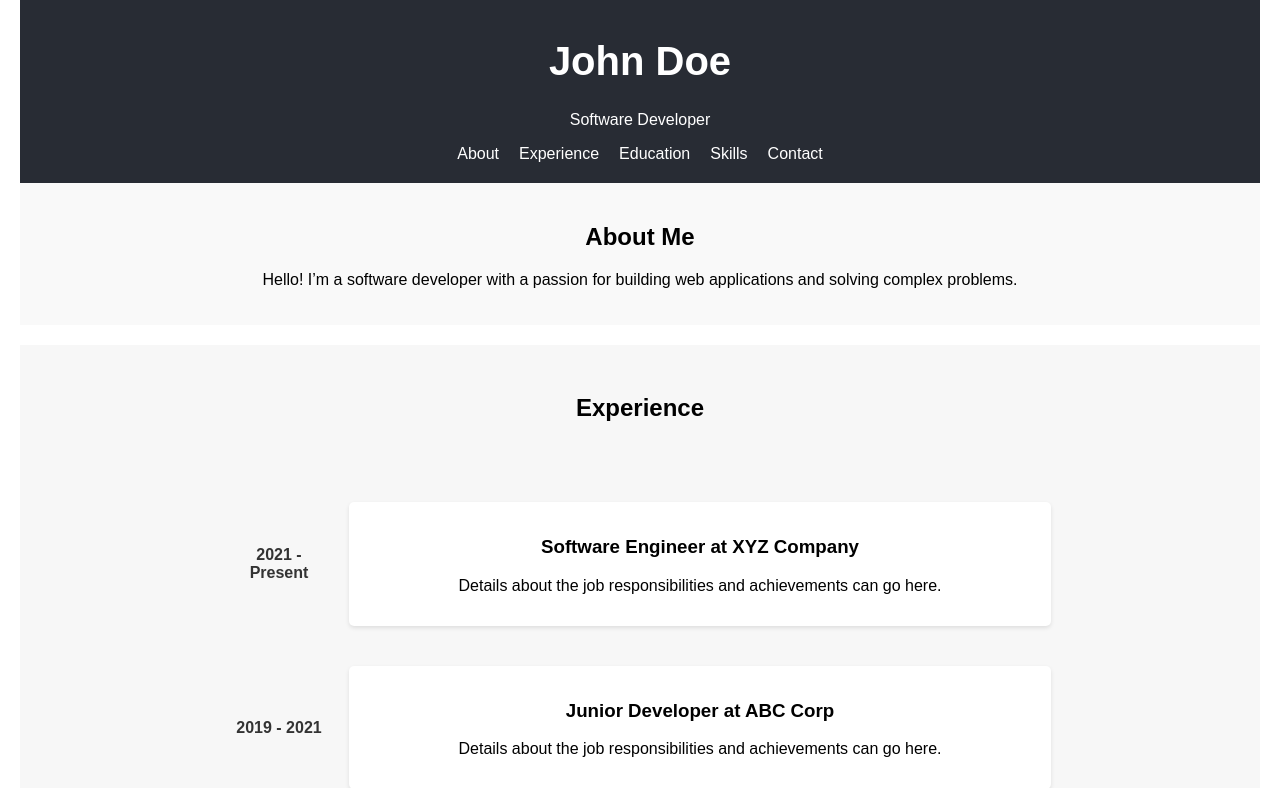
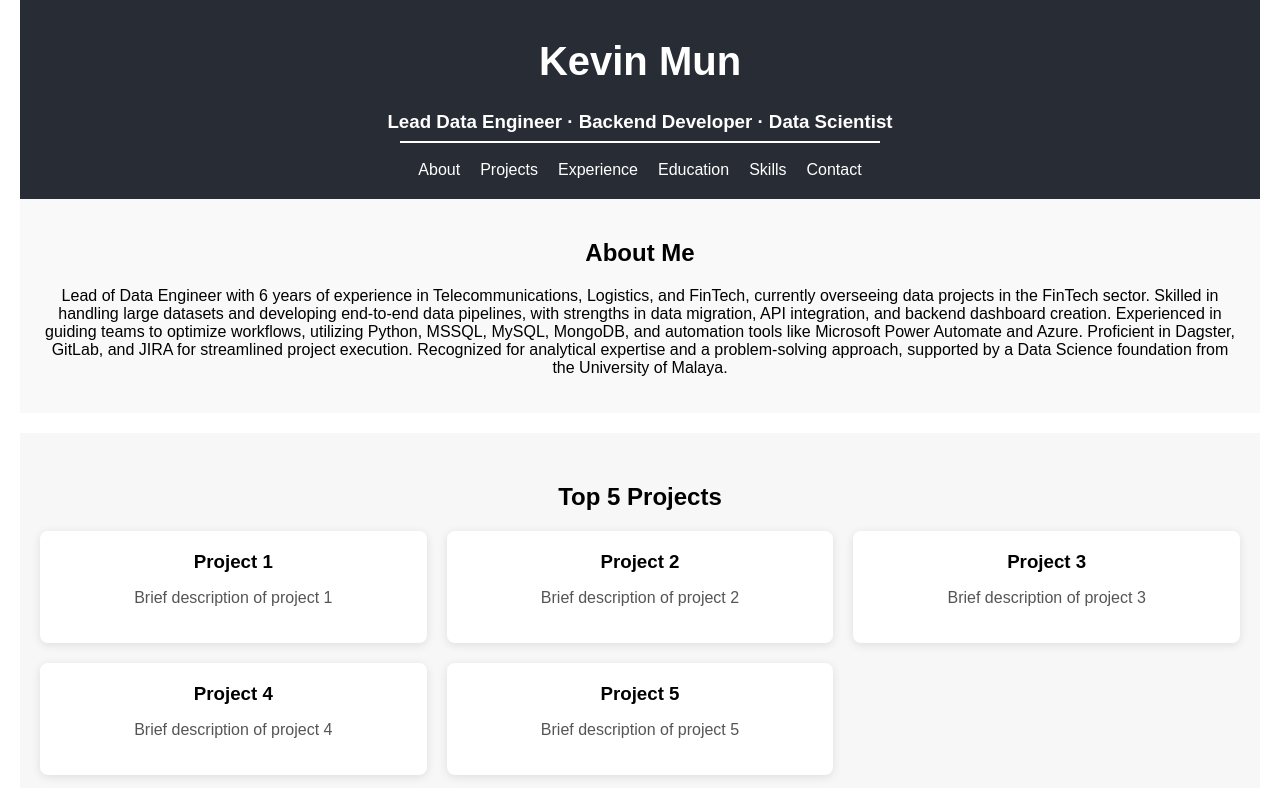
Before and after one commit to KevinMunSiuHou/resumeWebsite, a React (Create React App) app: page / in a window 1280 px wide. Shown: the part 192-980 px from the top of the page. Built offline with nearby package versions, Linux system fonts and the light colour scheme.

Commit message:
Edit on about and add in top 5 projects

```diff
--- a/src/components/About.js
+++ b/src/components/About.js
@@ -5,7 +5,7 @@ import './About.css';
 const About = () => (
   <section id="about" className="about">
     <h2>About Me</h2>
-    <p>Hello! I’m a software developer with a passion for building web applications and solving complex problems.</p>
+    <p>Lead of Data Engineer with 6 years of experience in Telecommunications, Logistics, and FinTech, currently overseeing data projects in the FinTech sector. Skilled in handling large datasets and developing end-to-end data pipelines, with strengths in data migration, API integration, and backend dashboard creation. Experienced in guiding teams to optimize workflows, utilizing Python, MSSQL, MySQL, MongoDB, and automation tools like Microsoft Power Automate and Azure. Proficient in Dagster, GitLab, and JIRA for streamlined project execution. Recognized for analytical expertise and a problem-solving approach, supported by a Data Science foundation from the University of Malaya.</p>
   </section>
 );
 
--- a/src/components/Experience.css
+++ b/src/components/Experience.css
@@ -1,8 +1,8 @@
-/* src/components/Experience.css */
+/* Experience Section */
 .experience {
   padding: 30px 20px;
   background-color: #f7f7f7;
-    margin-bottom: 20px; /* Light background for the experience section */
+  margin-bottom: 20px; /* Space below for separation */
 }
 
 h2 {
@@ -12,7 +12,7 @@ h2 {
 
 .timeline {
   position: relative;
-    padding: 20px 0;
+  /* padding: 20px 0; */
   margin: 0 auto; /* Center the timeline */
   width: 80%; /* Control the width of the timeline */
 }
@@ -20,7 +20,7 @@ h2 {
 /* Each timeline item */
 .timeline-item {
   position: relative;
-    margin: 40px 0; /* Space between items */
+  margin: 30px 0; /* Space between items */
   display: flex; /* Use flexbox for alignment */
   align-items: center; /* Center items vertically */
   justify-content: center; /* Center the timeline items */
@@ -44,4 +44,36 @@ h2 {
   width: 70%; /* Control width of content */
 }
 
-  /* Removed dot and vertical line styling */
+/* Top 5 Projects Section */
+.projects {
+  padding: 30px 20px;
+  background-color: #f7f7f7;
+  margin-bottom: 20px;
+}
+
+.projects h2 {
+  text-align: center;
+
+}
+
+.projects-list {
+  display: grid;
+  grid-template-columns: repeat(auto-fill, minmax(300px, 1fr));
+  gap: 20px;
+}
+
+.project-item {
+  background-color: #ffffff;
+  padding: 20px;
+  border-radius: 8px;
+  box-shadow: 0 2px 10px rgba(0, 0, 0, 0.1);
+}
+
+.project-item h3 {
+  margin: 0 0 10px 0;
+}
+
+.project-item p {
+  font-size: 1rem;
+  color: #555;
+}
--- a/src/components/Experience.js
+++ b/src/components/Experience.js
@@ -1,16 +1,38 @@
-// src/components/Experience.js
 import React from 'react';
 import './Experience.css';
 
 const Experience = () => {
   const experiences = [
-    { year: '2021 - Present', job: 'Software Engineer at XYZ Company' },
-    { year: '2019 - 2021', job: 'Junior Developer at ABC Corp' },
-    { year: '2018 - 2019', job: 'Intern at DEF Ltd' },
+    { year: 'Jun 2023 - Present', job: 'Software Engineer at XYZ Company' , jobDetails:'ZZZZZZZZ'},
+    { year: 'August 2022 - May 2023', job: 'Junior Developer at ABC Corp' , jobDetails:'ZZZZZZZZ'},
+    { year: '2018 - 2019', job: 'Intern at DEF Ltd' , jobDetails:'ZZZZZZZZ'},
+  ];
+
+  const topProjects = [
+    { title: 'Project 1', description: 'Brief description of project 1' },
+    { title: 'Project 2', description: 'Brief description of project 2' },
+    { title: 'Project 3', description: 'Brief description of project 3' },
+    { title: 'Project 4', description: 'Brief description of project 4' },
+    { title: 'Project 5', description: 'Brief description of project 5' },
   ];
 
   return (
-    <div className="experience">
+    <div>
+      {/* Top 5 Projects Section */}
+      <section id="projects" className="projects">
+        <h2>Top 5 Projects</h2>
+        <div className="projects-list">
+          {topProjects.map((project, index) => (
+            <div className="project-item" key={index}>
+              <h3>{project.title}</h3>
+              <p>{project.description}</p>
+            </div>
+          ))}
+        </div>
+      </section>
+
+      {/* Experience Section */}
+      <section id="experience" className="experience">
         <h2>Experience</h2>
         <div className="timeline">
           {experiences.map((exp, index) => (
@@ -18,11 +40,12 @@ const Experience = () => {
               <div className="timeline-year">{exp.year}</div>
               <div className="timeline-content">
                 <h3>{exp.job}</h3>
-              <p>Details about the job responsibilities and achievements can go here.</p>
+                <p>{exp.jobDetails}</p>
               </div>
             </div>
           ))}
         </div>
+      </section>
     </div>
   );
 };
--- a/src/components/Header.css
+++ b/src/components/Header.css
@@ -18,6 +18,15 @@
     font-size: 2.5rem;
 }
 
+.header h3::after {
+    content: "";
+    display: block;
+    margin: 8px auto;
+    width: 40%; /* Adjust width as needed */
+    height: 2px; /* Thickness of the line */
+    background-color: white; /* Color of the line */
+}
+
 .header nav a {
     color: white;
     margin: 0 10px;
--- a/src/components/Header.js
+++ b/src/components/Header.js
@@ -4,11 +4,12 @@ import './Header.css';
 
 const Header = () => (
   <header className="header">
-    <img src="/profile.png" alt="Profile" className="profile-picture" />
-    <h1>John Doe</h1>
-    <p>Software Developer</p>
+    <img src="/profile.jpg" alt="Profile" className="profile-picture" />
+    <h1>Kevin Mun</h1>
+    <h3>Lead Data Engineer · Backend Developer · Data Scientist</h3>
     <nav>
       <a href="#about">About</a>
+      <a href="#projects">Projects</a>
       <a href="#experience">Experience</a>
       <a href="#education">Education</a>
       <a href="#skills">Skills</a>
```
Also changed, not shown: public/profile.jpg (added), public/profile.png (deleted). Lines whose indentation alone changed are shown as unchanged.
